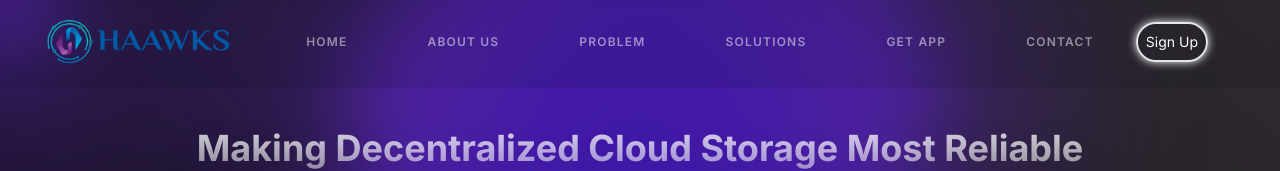
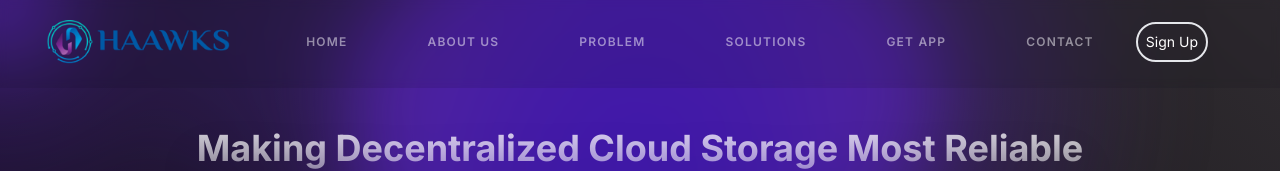
Before and after one commit to nikhilmahato21/haawks-cloud, a Next.js app: page / in a window 1280 px wide. Shown: the top 171 px of the page. Built offline with nearby package versions, Linux system fonts and the light colour scheme.

Commit message:
glow button  on hover

```diff
--- a/app/components/Header.tsx
+++ b/app/components/Header.tsx
@@ -63,7 +63,7 @@ const Header = () => {
         </nav>
         <a
           href="#signup"
-          className="button hidden mr-8 border-2 rounded-full text-sm p-2  transition-colors text-n-1 lg:block shadow-[0_0_10px_white] "
+          className="button hidden mr-8 border-2 rounded-full text-sm p-2  transition-colors text-n-1 lg:block hover:shadow-[0_0_10px_white] "
         >
           Sign Up
         </a>
```
